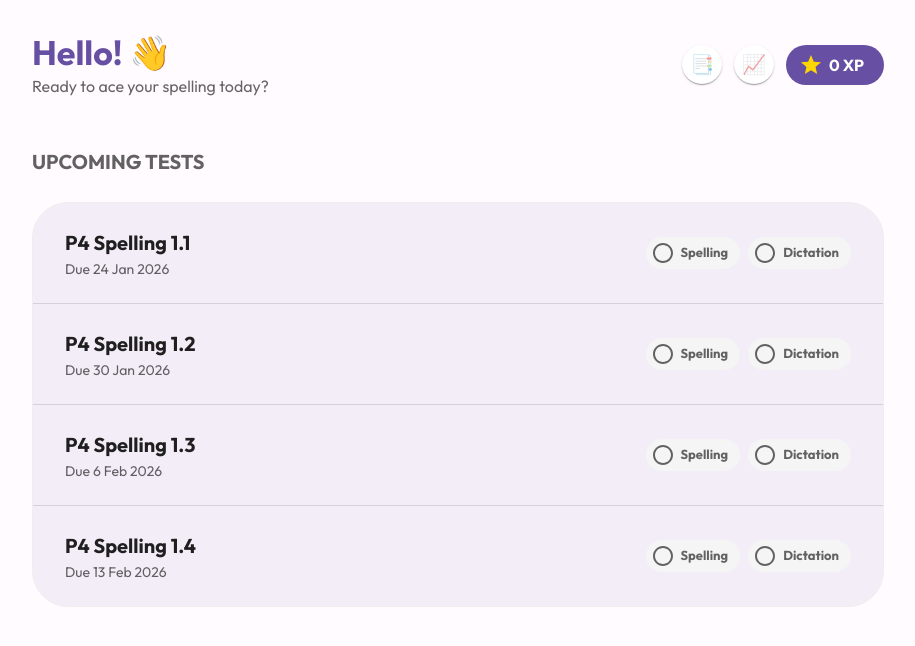
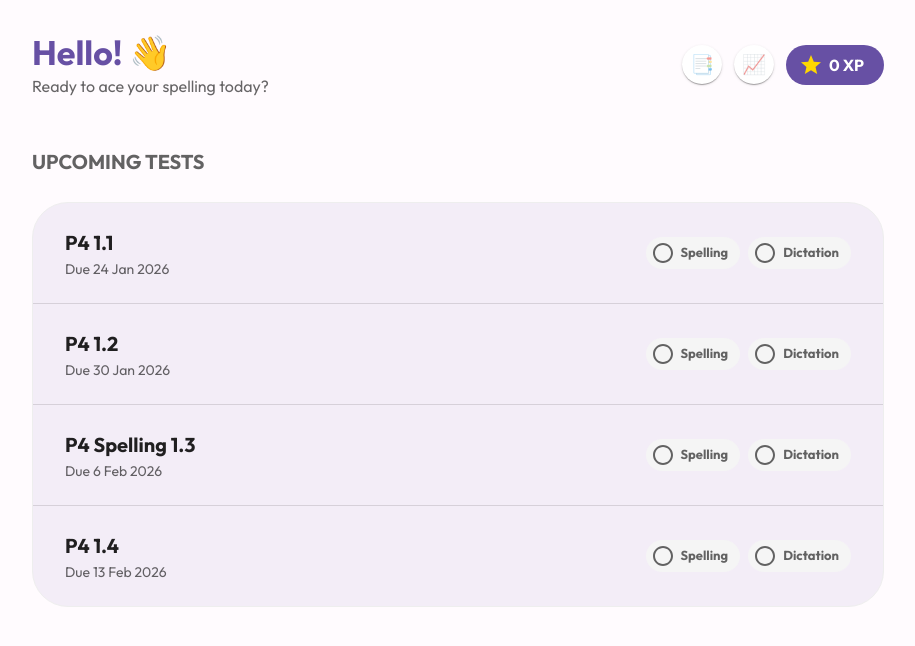
Before and after one commit to njytim-cyber/p4f-simple-spelling-app, a React (Vite) app: page / in a window 1280 px wide. Shown: the top 646 px of the page, without its empty margins (182-1097 px from the left). Built offline with nearby package versions, Linux system fonts and the light colour scheme.

Commit message:
chore: rename exercises to remove 'Spelling' from title

```diff
--- a/src/data/exercises.ts
+++ b/src/data/exercises.ts
@@ -26,7 +26,7 @@ export interface ScoreRecord {
 export const EXERCISES: Exercise[] = [
     {
         id: '1.1',
-        title: 'P4 Spelling 1.1',
+        title: 'P4 1.1',
         date: '24 Jan 2026',
         spelling: [
             { id: 's1', phrase: 'peered curiously' },
@@ -39,7 +39,7 @@ export const EXERCISES: Exercise[] = [
     },
     {
         id: '1.2',
-        title: 'P4 Spelling 1.2',
+        title: 'P4 1.2',
         date: '30 Jan 2026',
         spelling: [
             { id: 's1', phrase: 'elated' },
@@ -65,7 +65,7 @@ export const EXERCISES: Exercise[] = [
     },
     {
         id: '1.4',
-        title: 'P4 Spelling 1.4',
+        title: 'P4 1.4',
         date: '13 Feb 2026',
         spelling: [
             { id: 's1', phrase: 'froze on the spot' },
```
